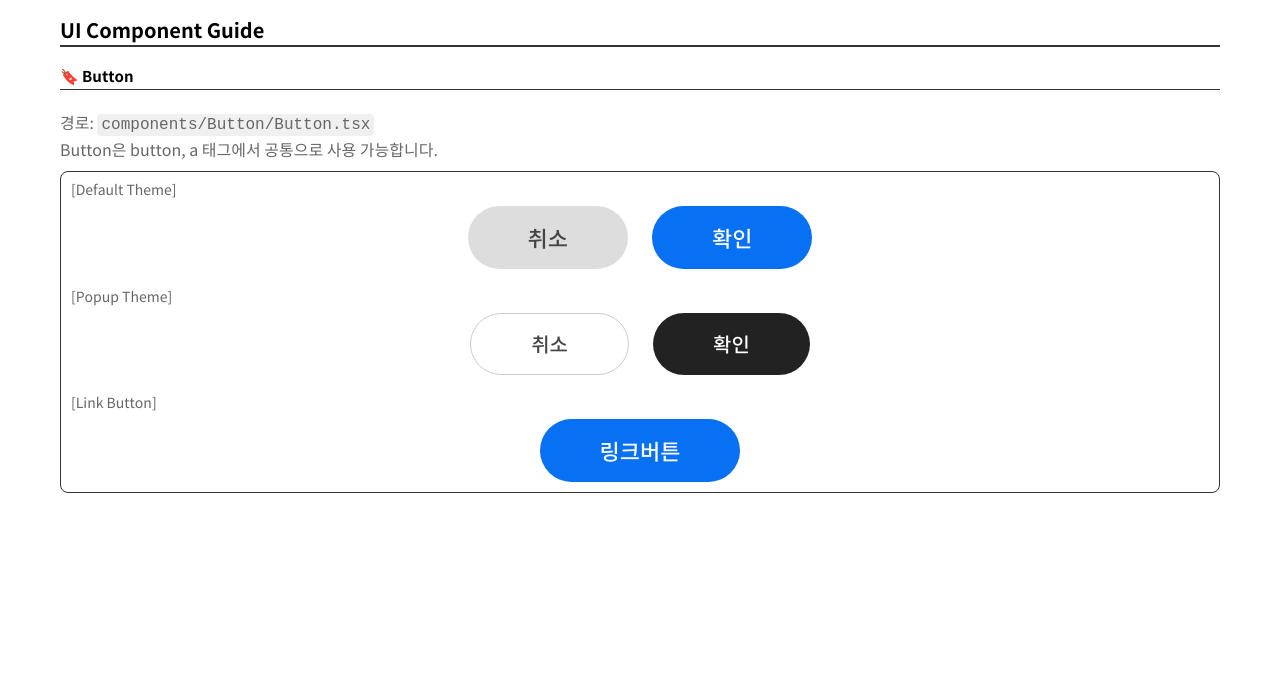
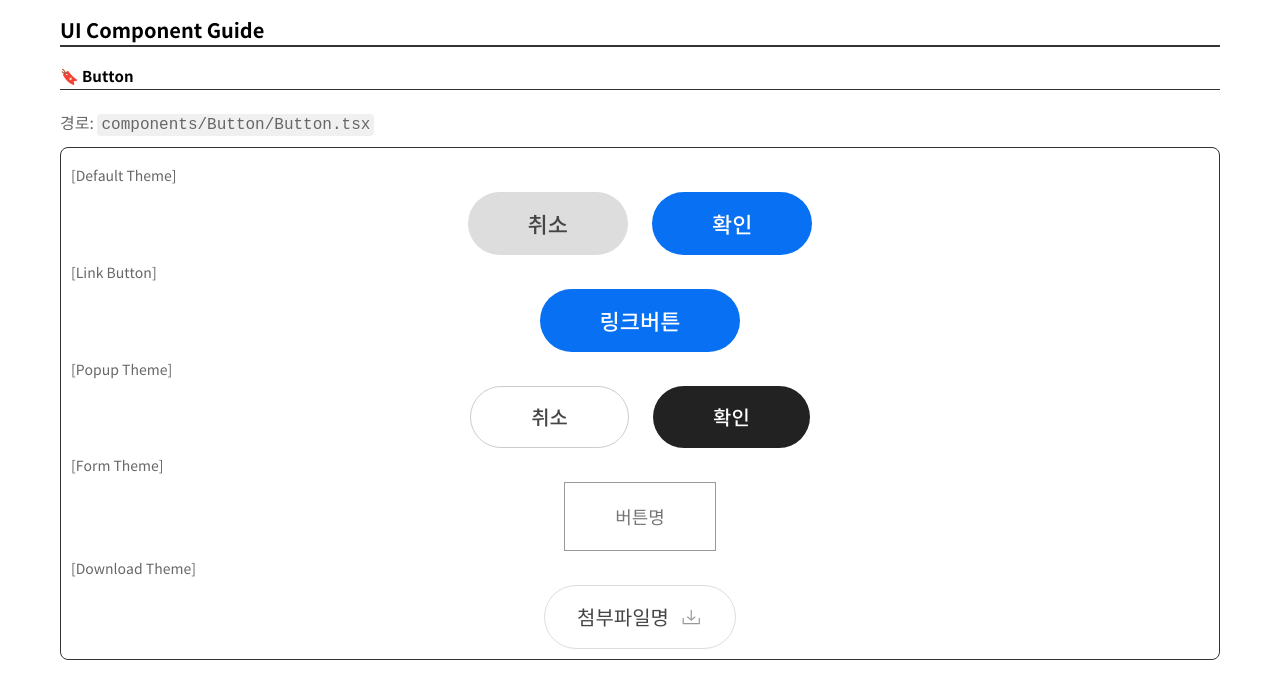
Before and after one commit to cara656513/capital_migration_react, a React (Vite) app: page / in a window 1280 px wide. Shown: the top 698 px of the page. Built offline with nearby package versions, Linux system fonts and the light colour scheme.

Commit message:
feat: form, download button

```diff
--- a/src/components/Button/Button.module.scss
+++ b/src/components/Button/Button.module.scss
@@ -72,3 +72,49 @@ a.button {
         font-size: 1.8rem;
     }
 }
+
+.form {
+    padding: 20px 50px;
+    border-radius: 0;
+    color: $color-75;
+    font-size: 1.8rem;
+    font-weight: 400;
+    background: $color-white;
+    border: 1.5px solid $color-9;
+
+    &:hover:not(:disabled) {
+        background: $color-white;
+        color: $color-primary;
+        border-color: $color-primary;
+    }
+
+    @include mobile {
+        padding: 12px 10px;
+        font-size: 1.6rem;
+    }
+}
+
+.download {
+    padding: 16px 32px;
+
+    display: flex;
+    align-items: center;
+    gap: 10px;
+
+    color: $color-45;
+    font-size: 2rem;
+    font-weight: 400;
+    background: $color-white;
+    border: 1.5px solid $color-d;
+
+    &:hover:not(:disabled) {
+        background: $color-white;
+        color: $color-primary;
+        border-color: $color-primary;
+    }
+
+    @include mobile {
+        padding: 12px 10px;
+        font-size: 1.6rem;
+    }
+}
--- a/src/components/Button/Button.tsx
+++ b/src/components/Button/Button.tsx
@@ -1,12 +1,13 @@
 import classNames from "classnames";
 import styles from "./Button.module.scss";
+import IconDownload from "../../assets/icons/download.svg";
 
 type ButtonVariant = "primary" | "secondary";
 type As = "button" | "a";
 
 interface ButtonProps extends React.ButtonHTMLAttributes<HTMLButtonElement> {
     variant?: ButtonVariant;
-    theme?: "default" | "popup";
+    theme?: "default" | "popup" | "form" | "download";
     as?: As;
     href?: string
 }
@@ -31,6 +32,7 @@ function Button({
             )}
         >
             {children}
+            {theme === "download" && <img src={IconDownload} alt="다운로드" />}
         </Component>
     );
 }
--- a/src/components/ButtonGroup/ButtonGroup.tsx
+++ b/src/components/ButtonGroup/ButtonGroup.tsx
@@ -1,4 +1,5 @@
 import styles from "./ButtonGroup.module.scss"
+import classNames from "classnames";
 
 interface Props {
     children: React.ReactNode;
@@ -7,7 +8,7 @@ interface Props {
 function ButtonGroup({ children }: Props) {
     return (
         < div
-            className={styles.container}
+            className={classNames(styles.container)}
         >
             {children}
         </div >
--- a/src/pages/Guide.module.scss
+++ b/src/pages/Guide.module.scss
@@ -48,6 +48,12 @@
       padding: 1rem;
       border: 1px solid #333;
       border-radius: 8px;
+
+      .title {
+        margin: 1rem 0;
+        font-size: 1.4rem;
+        color: #666;
+      }
     }
   }
 }
--- a/src/pages/Guide.tsx
+++ b/src/pages/Guide.tsx
@@ -24,27 +24,38 @@ function Guide() {
             <>
               <div className={styles.guideSectionDesc}>
                 <p>경로: <code>components/Button/Button.tsx</code></p>
-                <p>Button은 button, a 태그에서 공통으로 사용 가능합니다.</p>
               </div>
+
               <div className={styles.guideSectionPreview}>
-                <p style={{ marginBottom: '10px', fontSize: '1.4rem', color: '#666' }}>[Default Theme]</p>
+                <p className={styles.title}>[Default Theme]</p>
                 <ButtonGroup>
                   <Button variant="secondary">취소</Button>
                   <Button>확인</Button>
                 </ButtonGroup>
 
-                <p style={{ margin: '20px 0 10px', fontSize: '1.4rem', color: '#666' }}>[Popup Theme]</p>
+                <p className={styles.title}>[Link Button]</p>
+                <ButtonGroup>
+                  <Button as="a" href="#">
+                    링크버튼
+                  </Button>
+                </ButtonGroup>
+
+                <p className={styles.title}>[Popup Theme]</p>
                 <ButtonGroup>
                   <Button theme="popup" variant="secondary">취소</Button>
                   <Button theme="popup">확인</Button>
                 </ButtonGroup>
 
-                <p style={{ margin: '20px 0 10px', fontSize: '1.4rem', color: '#666' }}>[Link Button]</p>
+                <p className={styles.title}>[Form Theme]</p>
                 <ButtonGroup>
-                  <Button as="a" href="#">
-                    링크버튼
-                  </Button>
+                  <Button theme="form">버튼명</Button>
                 </ButtonGroup>
+
+                <p className={styles.title}>[Download Theme]</p>
+                <ButtonGroup>
+                  <Button theme="download">첨부파일명</Button>
+                </ButtonGroup>
+
               </div>
             </>}
         </section>
```
Also changed, not shown: src/assets/icons/download.svg (added).
